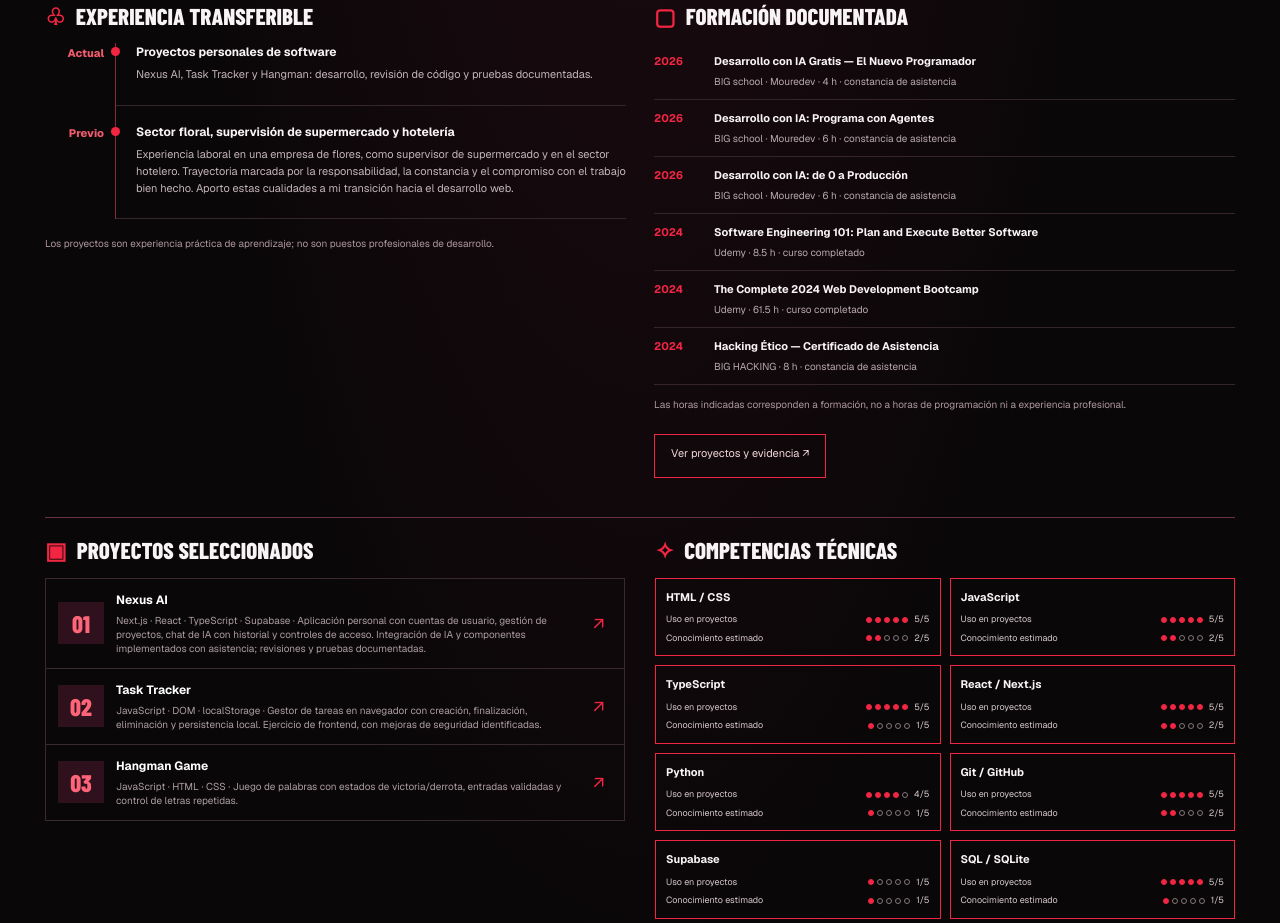
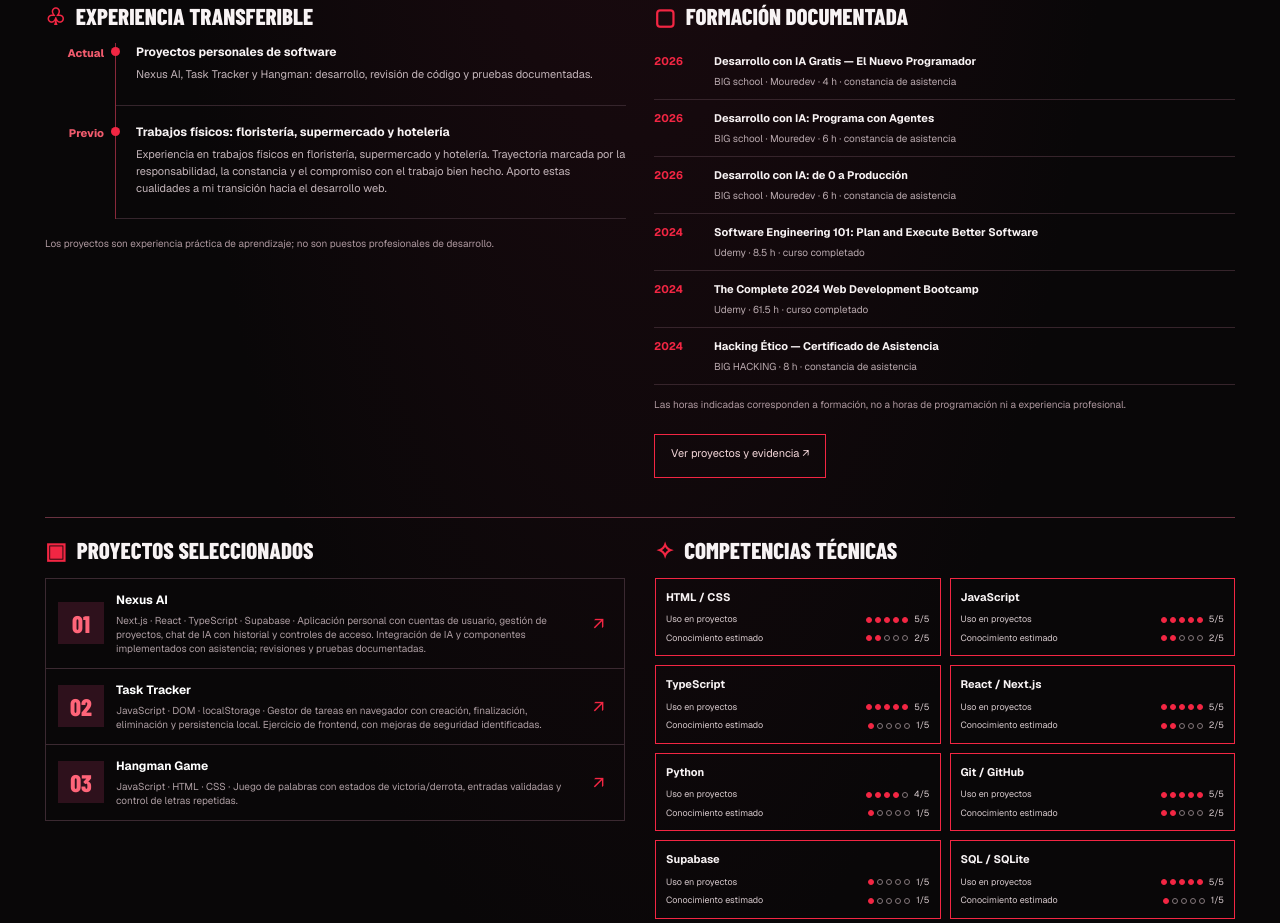
Before and after one commit to Dleteo/Nexus-AI, a Next.js app: page /resume in a window 1280 px wide. Shown: the part 860-1783 px from the top of the page. Built offline with nearby package versions, Linux system fonts and the light colour scheme.

Commit message:
Refine CV experience as physical work in floristry retail and hospitality

```diff
--- a/app/resume/page.tsx
+++ b/app/resume/page.tsx
@@ -74,7 +74,7 @@ export default async function ResumePage({searchParams}:{searchParams:Promise<{l
           <h2 className={styles.blockHeading} id="experience-heading"><span>♧</span>{copy.headings.experience}</h2>
           <div className={styles.timeline}>
             <div className={styles.timelineItem}><span className={styles.year}>{t("Actual","Current","Aktuell","Actuel","Atual")}</span><strong>{t("Proyectos personales de software","Personal software projects","Eigene Softwareprojekte","Projets logiciels personnels","Projetos pessoais de software")}</strong><p>{t("Nexus AI, Task Tracker y Hangman: desarrollo, revisión de código y pruebas documentadas.","Nexus AI, Task Tracker and Hangman: development, code review and documented tests.","Nexus AI, Task Tracker und Hangman: Entwicklung, Codeprüfung und dokumentierte Tests.","Nexus AI, Task Tracker et Hangman : développement, revue de code et tests documentés.","Nexus AI, Task Tracker e Hangman: desenvolvimento, revisão de código e testes documentados.")}</p></div>
-            <div className={styles.timelineItem}><span className={styles.year}>{t("Previo","Prior","Früher","Avant","Anterior")}</span><strong>{t("Sector floral, supervisión de supermercado y hotelería","Floral sector, supermarket supervision and hospitality","Blumenbranche, Supermarktaufsicht und Hotelgewerbe","Secteur floral, supervision de supermarché et hôtellerie","Setor floral, supervisão de supermercado e hotelaria")}</strong><p>{copy.experience}</p></div>
+            <div className={styles.timelineItem}><span className={styles.year}>{t("Previo","Prior","Früher","Avant","Anterior")}</span><strong>{t("Trabajos físicos: floristería, supermercado y hotelería","Physical work: floristry, supermarkets and hospitality","Körperliche Arbeit: Floristik, Supermarkt und Hotelgewerbe","Travaux physiques : fleuristerie, supermarché et hôtellerie","Trabalhos físicos: floricultura, supermercado e hotelaria")}</strong><p>{copy.experience}</p></div>
           </div>
           <p className={styles.note}>{t("Los proyectos son experiencia práctica de aprendizaje; no son puestos profesionales de desarrollo.","Projects demonstrate practical learning; they are not paid developer positions.","Projekte belegen praktische Lernarbeit, keine bezahlten Entwicklerstellen.","Les projets prouvent la pratique, pas des emplois rémunérés en développement.","Projetos demonstram prática, não empregos remunerados em desenvolvimento.")}</p>
         </section>
--- a/data/resume-additional-copy.ts
+++ b/data/resume-additional-copy.ts
@@ -16,7 +16,7 @@ export const extraResumeCopy = {
     {title:"Mit KI-Unterstützung integriert",items:"React, Next.js, TypeScript, Tailwind CSS, Supabase Auth, PostgreSQL/RLS, API-Routen."},
     {title:"Qualitätssicherung",items:"ESLint, Typprüfung, Produktionsbuilds, HTTP-/Browsertests, GitHub Actions."},
    ],
-   experience:"Berufserfahrung in einem Blumenunternehmen, als Supervisor in einem Supermarkt und im Hotelgewerbe. Meine Arbeitsweise zeichnet sich durch Verantwortungsbewusstsein, Beständigkeit und Sorgfalt aus. Diese Stärken bringe ich in meinen Wechsel zur Webentwicklung ein.",
+   experience:"Erfahrung mit körperlicher Arbeit in der Floristik, im Supermarkt und im Hotelgewerbe. Meine Arbeitsweise zeichnet sich durch Verantwortungsbewusstsein, Beständigkeit und Sorgfalt aus. Diese Stärken bringe ich in meinen Wechsel zur Webentwicklung ein.",
    research:"Nexus Foundation: private experimentelle Python-/PyTorch-Forschung zu BPE-Tokenisierung und kleinen Transformer-Modellen. Kein produktionsreifer KI-Gesprächsassistent.",
    languages:"Spanisch: Muttersprache · Englisch: Mittelstufe (Selbsteinschätzung).",
    trainingNote:"Die Stunden beziehen sich auf Kurse und Teilnahme, nicht auf Programmierstunden oder Berufserfahrung.",
@@ -38,7 +38,7 @@ export const extraResumeCopy = {
    {title:"Intégration assistée par IA",items:"React, Next.js, TypeScript, Tailwind CSS, Supabase Auth, PostgreSQL/RLS, routes API."},
    {title:"Qualité",items:"ESLint, vérification de types, builds de production, tests HTTP/navigateur et GitHub Actions."},
   ],
-  experience:"Expérience professionnelle dans une entreprise de fleurs, comme superviseur de supermarché et dans le secteur hôtelier. Une approche du travail fondée sur la responsabilité, la constance et le souci du travail bien fait. Je mets ces qualités au service de ma transition vers le développement web.",
+  experience:"Expérience de travaux physiques en fleuristerie, en supermarché et dans l’hôtellerie. Une approche du travail fondée sur la responsabilité, la constance et le souci du travail bien fait. Je mets ces qualités au service de ma transition vers le développement web.",
   research:"Nexus Foundation : recherche expérimentale privée en Python/PyTorch sur la tokenisation BPE et de petits Transformers. Ce n'est pas un assistant IA conversationnel prêt pour la production.",
   languages:"Espagnol : langue maternelle · Anglais : intermédiaire (autoévaluation).",
   trainingNote:"Les heures correspondent aux cours et attestations de présence, pas à des heures de programmation ni à un emploi.",
@@ -60,7 +60,7 @@ export const extraResumeCopy = {
    {title:"Integração assistida por IA",items:"React, Next.js, TypeScript, Tailwind CSS, Supabase Auth, PostgreSQL/RLS, rotas de API."},
    {title:"Qualidade",items:"ESLint, verificação de tipos, builds de produção, testes HTTP/navegador e GitHub Actions."},
   ],
-  experience:"Experiência profissional em uma empresa de flores, como supervisor de supermercado e no setor hoteleiro. Atuação pautada pela responsabilidade, constância e compromisso com o trabalho bem feito. Levo essas qualidades para minha transição ao desenvolvimento web.",
+  experience:"Experiência em trabalhos físicos em floricultura, supermercado e hotelaria. Atuação pautada pela responsabilidade, constância e compromisso com o trabalho bem feito. Levo essas qualidades para minha transição ao desenvolvimento web.",
   research:"Nexus Foundation: pesquisa experimental privada com Python/PyTorch sobre tokenização BPE e pequenos modelos Transformer. Não é um assistente conversacional pronto para produção.",
   languages:"Espanhol: nativo · Inglês: intermediário (autoavaliação).",
   trainingNote:"As horas são de cursos e participação, não horas de programação nem experiência profissional.",
--- a/data/resume-copy.ts
+++ b/data/resume-copy.ts
@@ -36,7 +36,7 @@ export const resumeCopy: Record<ResumeLang, ResumeCopy> = {
       { title: "Integración asistida por IA", items: "React, Next.js, TypeScript, Tailwind CSS, Supabase Auth, PostgreSQL/RLS, rutas API." },
       { title: "Calidad", items: "ESLint, type-check, compilación, pruebas HTTP y navegador, GitHub Actions." },
     ],
-    experience: "Experiencia laboral en una empresa de flores, como supervisor de supermercado y en el sector hotelero. Trayectoria marcada por la responsabilidad, la constancia y el compromiso con el trabajo bien hecho. Aporto estas cualidades a mi transición hacia el desarrollo web.",
+    experience: "Experiencia en trabajos físicos en floristería, supermercado y hotelería. Trayectoria marcada por la responsabilidad, la constancia y el compromiso con el trabajo bien hecho. Aporto estas cualidades a mi transición hacia el desarrollo web.",
     research: "Nexus Foundation: investigación experimental privada en Python/PyTorch sobre tokenización BPE y Transformers pequeños. No es un asistente conversacional listo para producción.",
     languages: "Español nativo · Inglés intermedio (autoevaluación).",
     trainingNote: "Las horas indicadas corresponden a formación, no a horas de programación ni a experiencia profesional.",
@@ -60,7 +60,7 @@ export const resumeCopy: Record<ResumeLang, ResumeCopy> = {
       { title: "AI-assisted implementation", items: "React, Next.js, TypeScript, Tailwind CSS, Supabase Auth, PostgreSQL/RLS, API routes." },
       { title: "Quality workflow", items: "ESLint, type checks, production builds, HTTP/browser testing, GitHub Actions." },
     ],
-    experience: "Work experience in a flower company, as a supermarket supervisor and in the hotel sector. A work ethic grounded in responsibility, consistency and commitment to doing the job well. I bring these qualities to my transition into web development.",
+    experience: "Experience in physically demanding work in floristry, supermarkets and hospitality. A work ethic grounded in responsibility, consistency and commitment to doing the job well. I bring these qualities to my transition into web development.",
     research: "Nexus Foundation: private experimental Python/PyTorch research involving BPE tokenization and small Transformer models. Not a production-ready conversational AI.",
     languages: "Spanish: native · English: intermediate (self-assessed).",
     trainingNote: "Training hours are course/attendance hours, not coding hours or professional employment.",
```
